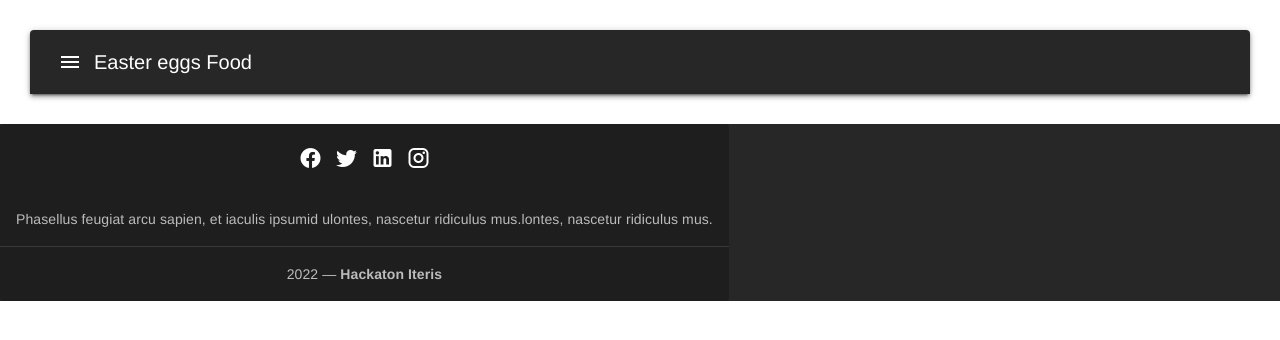
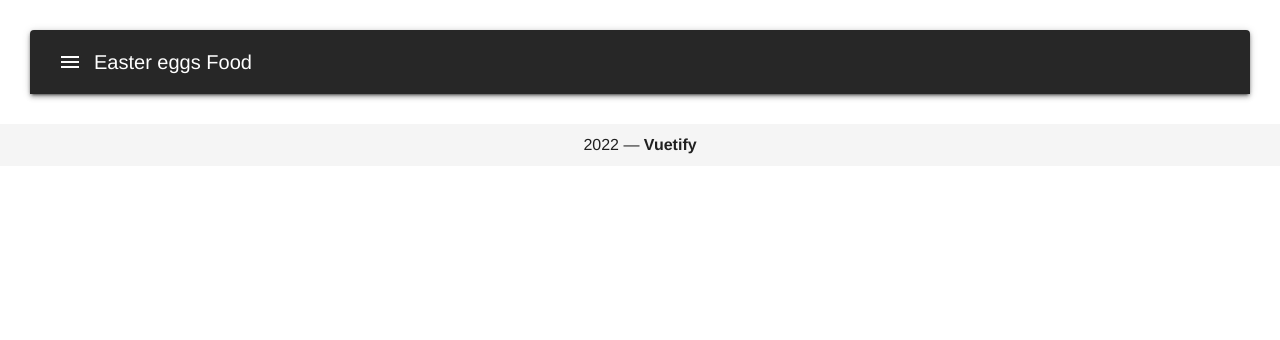
Before and after one commit to Rocha-Vinicius/hackathon-luna, a Vue app: page /#/ in a window 1280 px wide. Shown: the top 340 px of the page. Built offline with nearby package versions, Linux system fonts and the light colour scheme.

Commit message:
footer atualizado

```diff
--- a/src/components/Footer.vue
+++ b/src/components/Footer.vue
@@ -1,52 +1,21 @@
 <template>
-  <v-footer
-    dark
-    padless
-  >
-    <v-card
-      flat
-      tile
-      class="indigo lighten-1 white--text text-center"
+  <v-footer padless>
+    <v-col
+      class="text-center"
+      cols="12"
     >
-      <v-card-text>
-        <v-btn
-          v-for="icon in icons"
-          :key="icon"
-          class="mx-4 white--text"
-          icon
-        >
-          <v-icon size="24px">
-            {{ icon }}
-          </v-icon>
-        </v-btn>
-      </v-card-text>
-
-      <v-card-text class="white--text pt-0">
-        Phasellus feugiat arcu sapien, et iaculis ipsumid ulontes, nascetur ridiculus mus.lontes, nascetur ridiculus mus.
-      </v-card-text>
-
-      <v-divider></v-divider>
-
-      <v-card-text class="white--text">
-        {{ new Date().getFullYear() }} — <strong>Hackaton Iteris</strong>
-      </v-card-text>
-    </v-card>
+      {{ new Date().getFullYear() }} — <strong>Vuetify</strong>
+    </v-col>
   </v-footer>
 </template>
 
 <script>
   export default {
-    data: () => ({
-      icons: [
-        'mdi-facebook',
-        'mdi-twitter',
-        'mdi-linkedin',
-        'mdi-instagram',
-      ],
-    }),
   }
 </script>
 
 <style scoped>
-
+.largura{
+    min-width: 300px;
+}
 </style>
```
